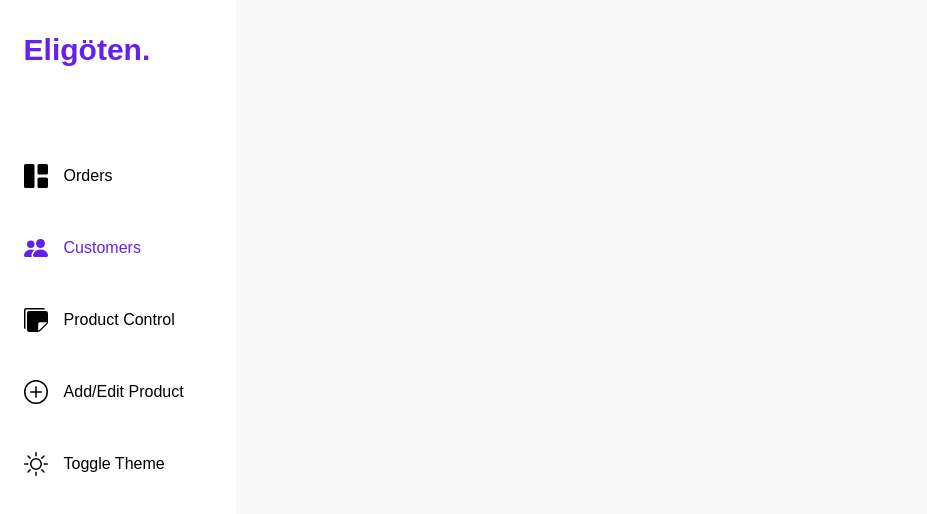
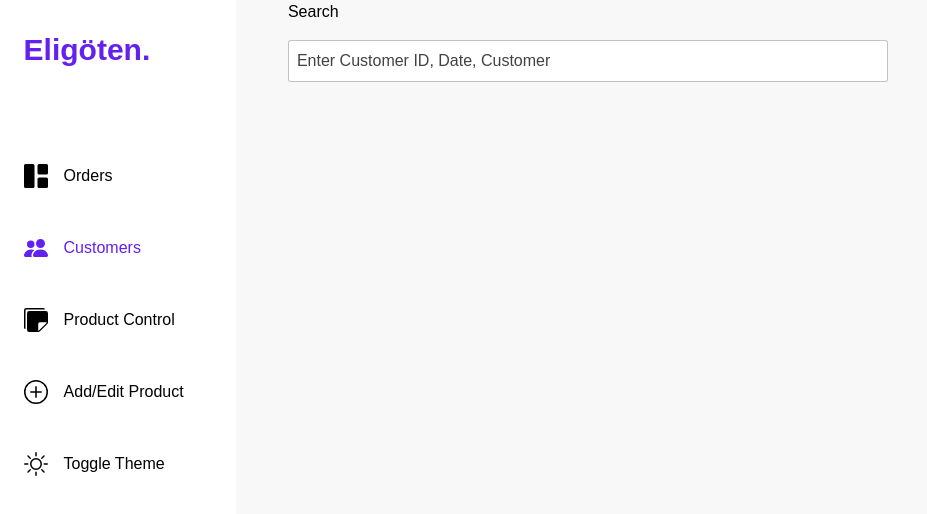
Before and after one commit to OliverZeymer/z-b-admin-dashboard, a React (Create React App) app: page /customers in a window 1280 px wide. Shown: the top 514 px of the page, without its empty margins (0-927 px from the left). Built offline with nearby package versions, Linux system fonts and the light colour scheme.

Commit message:
fix wrapper and search component

```diff
--- a/src/components/Layout.js
+++ b/src/components/Layout.js
@@ -7,7 +7,7 @@ const Layout = () => {
       <Navbar />
       <NotificationWidget />
       <div className="mx-auto w-[90%] relative">
-        <main>
+        <main className="w-[90%] mx-auto">
           <Outlet />
         </main>
       </div>
--- a/src/components/Navbar.js
+++ b/src/components/Navbar.js
@@ -19,7 +19,7 @@ const Navbar = () => {
         <h1 className="hidden sm:block text-primary-color text-3xl font-semibold">
           Eligöten.
         </h1>
-        <ul className="flex justify-between sm:gap-12 sm:flex-col sm:mt-24">
+        <ul className="flex justify-between sm:gap-12 sm:flex-col sm:mt-24 h-full">
           <NavLink
             className={(navData) =>
               navData.isActive
@@ -66,7 +66,7 @@ const Navbar = () => {
           </NavLink>
           <button
             className={
-              "text-[16px] gap-4 flex font-medium hover:scale-105 transition-all items-center text-primary-text"
+              "text-[16px] gap-4 flex font-medium hover:scale-105 transition-all items-center text-primary-text mt-auto"
             }
             onClick={() => {
               setTheme(theme === "light" ? "dark" : "light");
--- a/src/pages/Customer.js
+++ b/src/pages/Customer.js
@@ -1,11 +1,5 @@
-import Search from "../components/Search";
-
 const Customer = () => {
-  return (
-    <div>
-      <Search placeholder="Enter Customer ID, Date, Customer" />
-    </div>
-  );
+  return <div></div>;
 };
 
 export default Customer;
--- a/src/pages/Customers.js
+++ b/src/pages/Customers.js
@@ -1,5 +1,10 @@
+import Search from "../components/Search";
 const Customers = () => {
-  return <div></div>;
+  return (
+    <div>
+      <Search placeholder="Enter Customer ID, Date, Customer" />
+    </div>
+  );
 };
 
 export default Customers;
```
